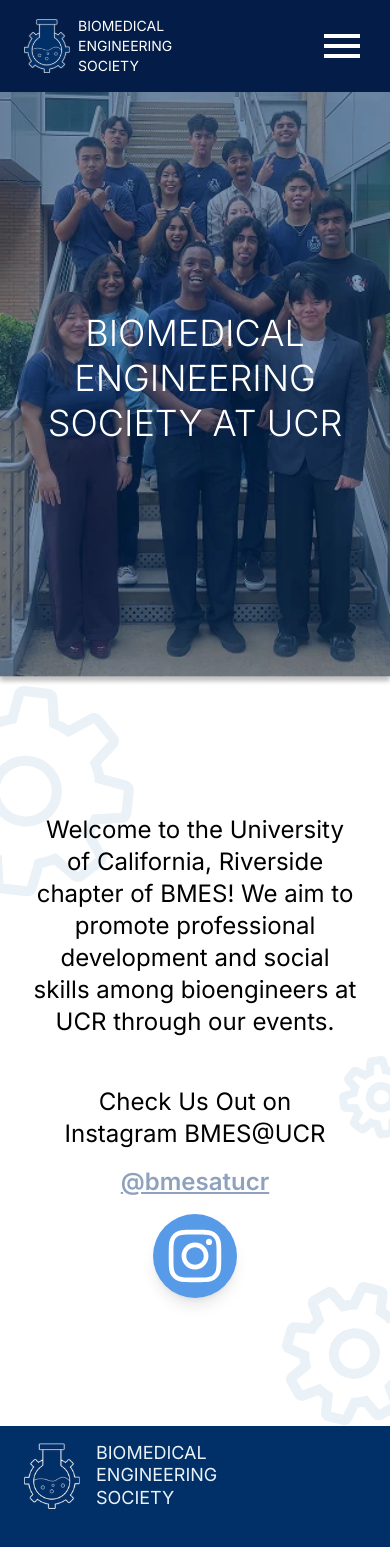
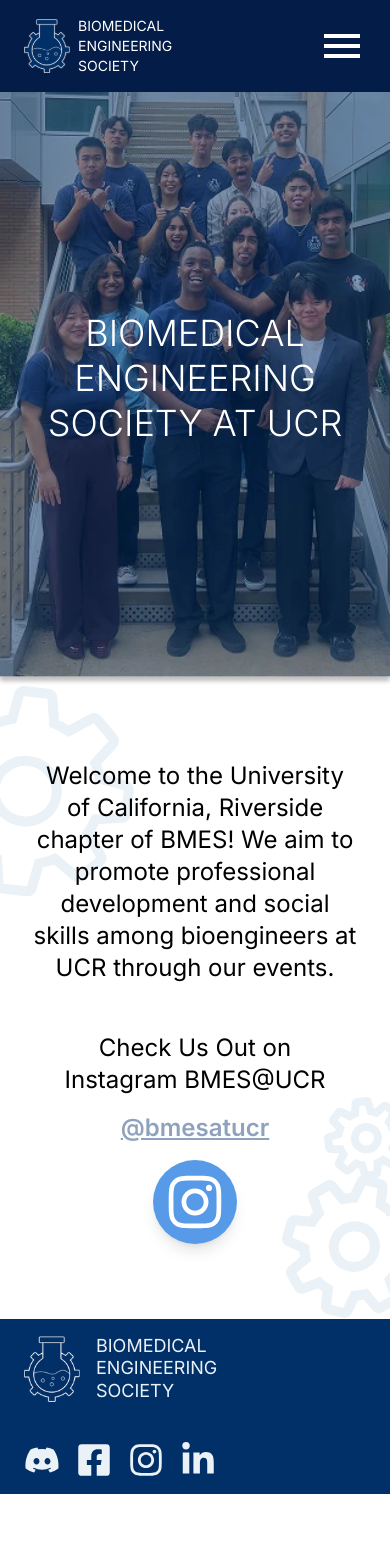
Before and after one commit to acm-ucr/bmes-website, a Next.js app: page / in a window 390 px wide. Shown: the top 1547 px of the page. After the commit the page ends 1494 px from the top, so only its background shows below. Built offline with nearby package versions, Linux system fonts and the light colour scheme.

Commit message:
Landing clean up

```diff
--- a/src/components/home/Landing.tsx
+++ b/src/components/home/Landing.tsx
@@ -1,6 +1,9 @@
+"use client";
+
 import Image from "next/image";
 import Link from "next/link";
 import { FaInstagram } from "react-icons/fa";
+import { motion } from "motion/react";
 
 import GearBottomRight from "@/public/gears/bottomRightGear.svg";
 import GearTopRight from "@/public/gears/topRightGear.svg";
@@ -11,55 +14,65 @@
 
 import SocialIcon from "../SocialIcon";
 
+const landingAnimation = {
+  initial: { x: 30, opacity: 0 },
+  whileInView: { x: 0, opacity: 1 },
+  transition: { duration: 0.8 },
+  viewport: { once: true },
+};
+
 const Landing = () => {
   return (
-    <div className="relative flex flex-col items-center overflow-hidden px-8 py-32 text-center">
+    <div className="relative flex h-[75vh] min-h-fit flex-col items-center justify-center overflow-hidden p-8 text-center">
       <Image
         src={GearLeft}
         alt="Decorative gear on the left side"
-        className="pointer-events-none absolute -bottom-[50px] left-[0px] z-0 hidden md:block"
+        className="pointer-events-none absolute bottom-0 left-0 z-0 hidden md:block"
       />
       <Image
         src={GearTopRight}
         alt="Decorative gear on the top right side"
-        className="pointer-events-none absolute -top-[0px] -right-[15px] z-0 hidden md:block"
+        className="pointer-events-none absolute top-0 right-0 z-0 hidden md:block"
       />
       <Image
         src={GearBottomRight}
         alt="Decorative gear on the bottom right side"
-        className="pointer-events-none absolute right-[0px] bottom-[0px] z-0 hidden md:block"
+        className="pointer-events-none absolute right-0 bottom-0 z-0 hidden md:block"
       />
 
       <Image
         src={SmallGearLeft}
         alt="Decorative gear on the left side"
-        className="pointer-events-none absolute -top-[0px] left-[0px] z-0 block md:hidden"
+        className="pointer-events-none absolute top-0 left-0 z-0 block md:hidden"
       />
       <Image
         src={SmallTopGearRight}
         alt="Decorative gear on the top right side"
-        className="pointer-events-none absolute -top-[-370px] -right-[15px] z-0 block md:hidden"
+        className="pointer-events-none absolute right-0 bottom-1/5 z-0 mb-3 block md:hidden"
       />
       <Image
         src={SmallBottomGearRight}
         alt="Decorative gear on the bottom right side"
-        className="pointer-events-none absolute right-[0px] bottom-[0px] z-0 block md:hidden"
+        className="pointer-events-none absolute right-0 bottom-0 z-0 block md:hidden"
       />
 
-      <div className="z-10 max-w-5xl text-2xl leading-8 text-black md:text-3xl">
+      <motion.div {...landingAnimation} className="z-10 text-2xl md:text-3xl">
         Welcome to the University of California, Riverside chapter of BMES! We
         aim to promote professional development and social skills among
         bioengineers at UCR through our events.
-      </div>
+      </motion.div>
 
-      <div className="z-10 mt-12 flex flex-col items-center gap-4">
+      <motion.div
+        {...landingAnimation}
+        transition={{ delay: 0.4 }}
+        className="z-10 mt-12 flex flex-col items-center gap-4"
+      >
         <div className="justify max-w-lg flex-col text-2xl md:text-3xl">
           Check Us Out on <div>Instagram BMES@UCR</div>
         </div>
         <Link
           href="https://www.instagram.com/bmesatucr"
           target="_blank"
-          rel="noopener noreferrer"
           className="text-bmes-gray-100 text-2xl font-semibold underline md:text-3xl"
         >
           @bmesatucr
@@ -68,7 +81,7 @@
           href="https://www.instagram.com/bmesatucr"
           icon={FaInstagram}
         />
-      </div>
+      </motion.div>
     </div>
   );
 };
```
